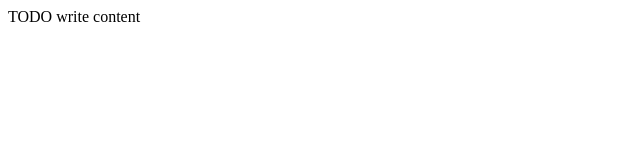
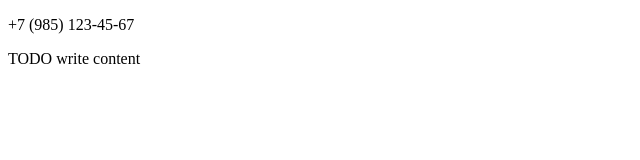
Before and after one commit to alex-git-work/git-basics, a plain HTML site: page src/index.html in a window 1280 px wide. Shown: the whole page, without its empty margins (0-640 px from the left). Drawn offline with Linux system fonts and the light colour scheme.

Commit message:
header added to index.html

```diff
--- a/src/index.html
+++ b/src/index.html
@@ -4,6 +4,11 @@
         <title>TODO supply a title</title>
         <meta charset="UTF-8">
     </head>
+    <header>
+        <div id="phone">
+            <p>+7 (985) 123-45-67</p>
+        </div>
+    </header>
     <body>
         <div>TODO write content</div>
     </body>
```
